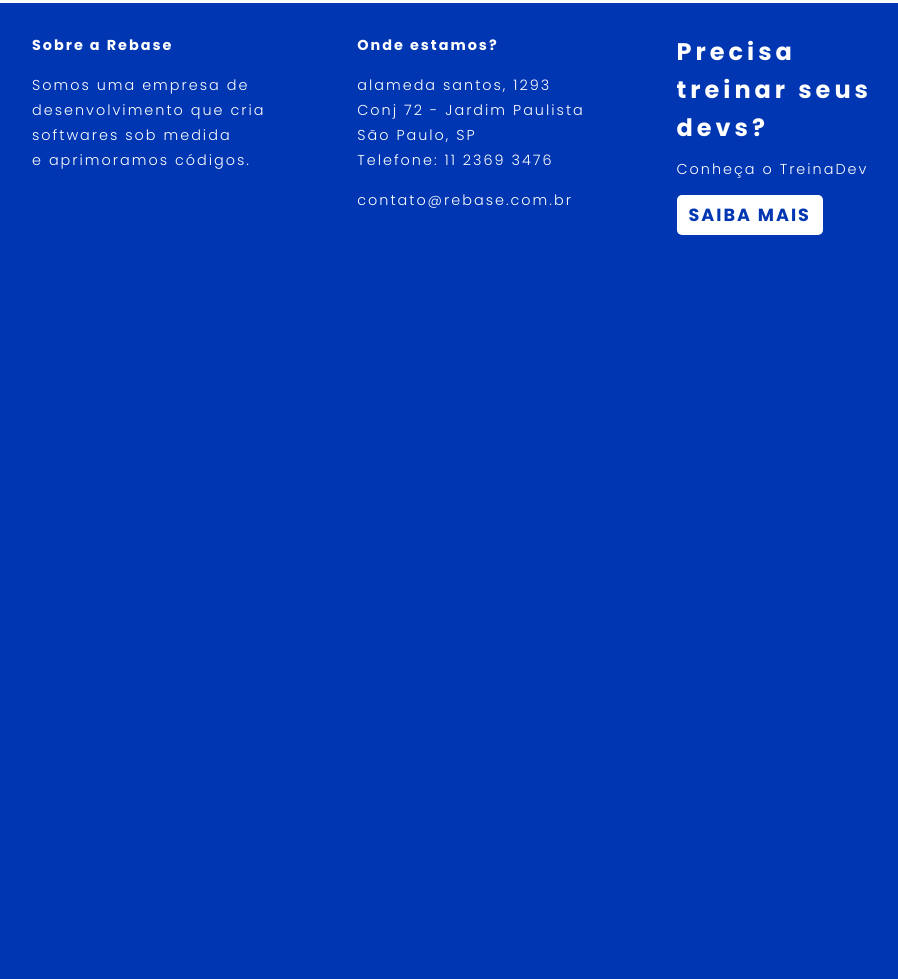
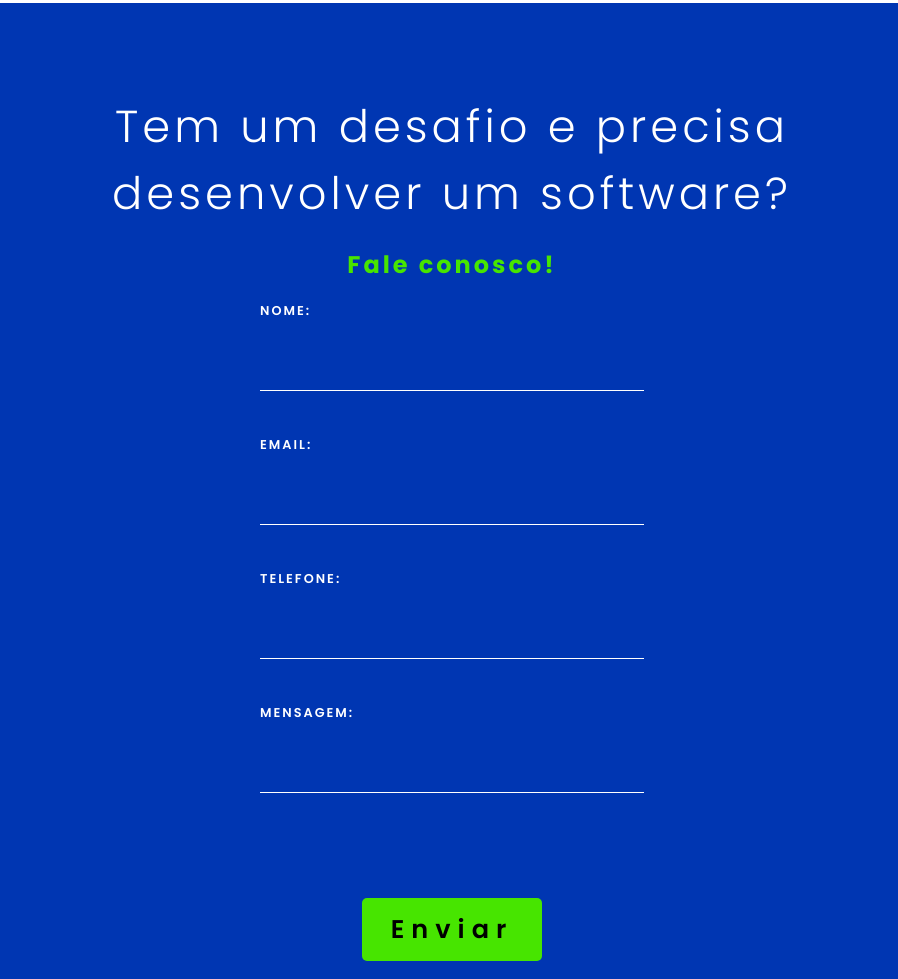
Before and after one commit to reginadiana/rebase, a plain HTML site: page index.html in a window 1280 px wide. Shown: the part 3113-4092 px from the top of the page, without its empty margins (188-1086 px from the left). Before the commit the page ends 3393 px from the top, so only its background shows below. Drawn offline with nearby package versions, Linux system fonts and the light colour scheme.

Commit message:
WIP: form

```diff
--- a/index.html
+++ b/index.html
@@ -127,6 +127,30 @@
 			</div>
 		</section>
 		<!-- End Portifolio -->
+		<!-- Start Form -->
+		<section class="form">
+			<div>
+				<div class="form-title">
+					<h1>Tem um desafio e precisa </h1>
+					<h1>desenvolver um software?</h1>
+				</div>
+				<span>Fale conosco! </span>
+			</div>
+			<div class="inputs">
+				<form action="">
+					<label for="fnome">Nome:</label></br>
+					<input type="text" name="name"/></br>
+					<label for="femail">Email:</label></br>
+					<input type="text" name="email"/></br>
+					<label for="fphone">Telefone:</label></br>
+					<input type="text" name="phone"/></br>
+					<label for="fmessage">Mensagem:</label></br>
+					<input type="text" name="message"/></br>
+					<button>Enviar</button>
+				</form>
+			</div>
+		</section>
+		<!-- End Form -->
 		<!-- Start Footer -->
 		<footer>
 			<div>
--- a/style/index.css
+++ b/style/index.css
@@ -308,11 +308,89 @@ section .container {
   /*  End Header */
 }
 
+/* Start Form*/
+.form {
+  color: white;
+  text-align: center;
+}
+
+.form h1 {
+  font-weight: lighter;
+  font-size: 1.8rem;
+  letter-spacing: 4px;
+}
+
+.form-title {
+ padding-top: 90px;
+ padding-bottom: 20px;
+}
+
+.form span {
+  color: var(--green);
+  font-weight: 700;
+  letter-spacing: 3px;
+  font-size: 1.5rem;
+}
+
+form {
+  display: grid;
+}
+
+.form .inputs {
+  width: 90%;
+  margin: auto;
+}
+
+form label {
+  font-weight: 600;
+  text-transform: uppercase;
+  font-size: 0.8rem;
+  letter-spacing: 2px;
+  padding-top: 20px;
+  text-align: left;
+}
+
+form input {
+  background-color: var(--blue);
+  border: none;
+  border-bottom: 1px white solid;
+  width: 100%;
+  padding-top: 15px;
+  padding-bottom: 10px;
+  padding-left: 15px;
+  caret-color: white;
+}
+
+form button {
+  font-weight: 600;
+  font-size: 1.6rem;
+  letter-spacing: 7px;
+  color: black;
+  background-color: var(--green);
+  border-color: transparent;
+  border-radius: 5px;
+  width: 180px;
+  padding: 3px;
+  padding-top: 10px;
+  padding-bottom: 10px;
+  margin: auto;
+  cursor: pointer;
+  margin-bottom: 182px;
+  margin-top: 80px;
+}
+
+/* End Form */
+
 /* Start Footer*/
 footer {
   text-align: center;
   color: white;
-  padding: 30px;
+  padding: 10px;
+  padding-top: 50px;
+  padding-bottom: 40px;
+  margin-left: 10px;
+  margin-right: 10px;
+  border-top: 1px white solid;
 }
 
 footer h4 {
@@ -357,7 +435,17 @@ footer button {
   cursor: pointer;
 }
 
+@media screen and (min-width: 1200px) {
+  .form .inputs {
+    width: 30%;
+  }
+}
+
 @media screen and (min-width: 900px) {
+  .form h1 {
+    font-size: 2.8rem;
+  }
+
   footer {
     display: flex;
     justify-content: space-between;
@@ -377,5 +465,4 @@ footer button {
   }
 }
 
-
 /* End Footer*/
```
